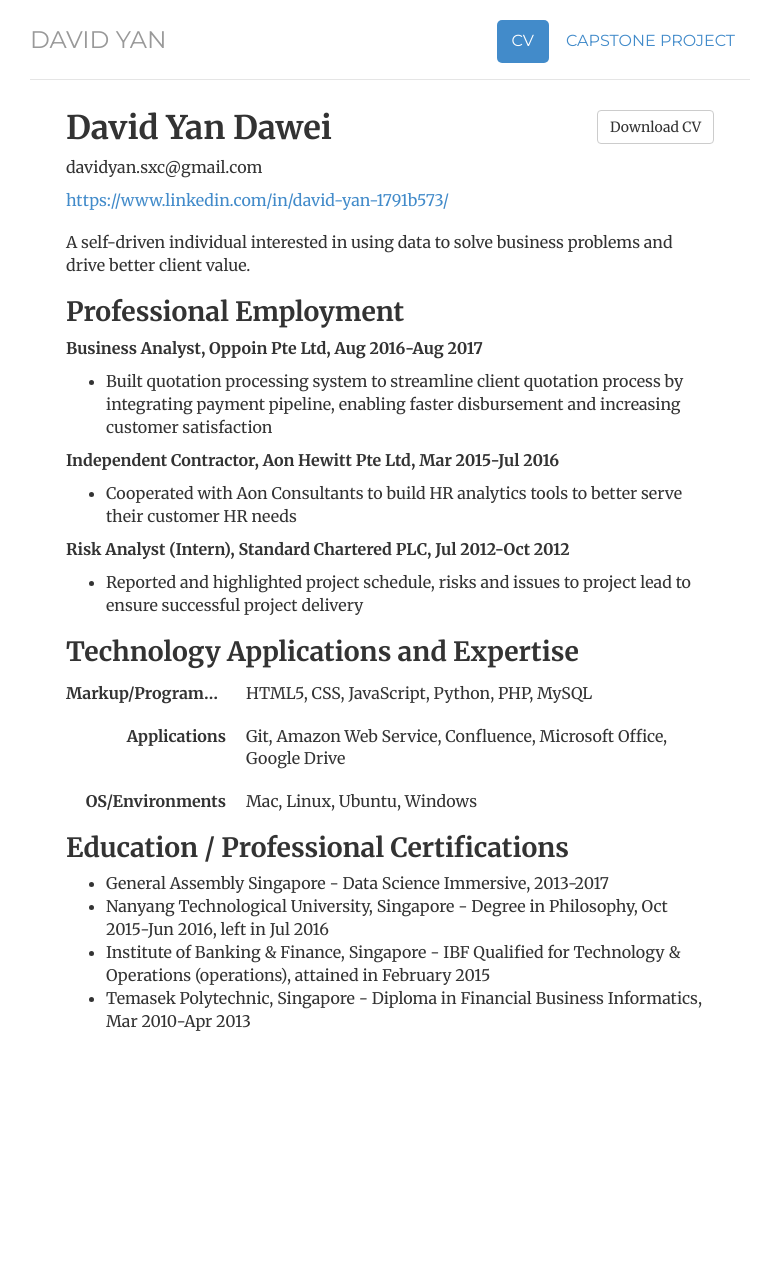
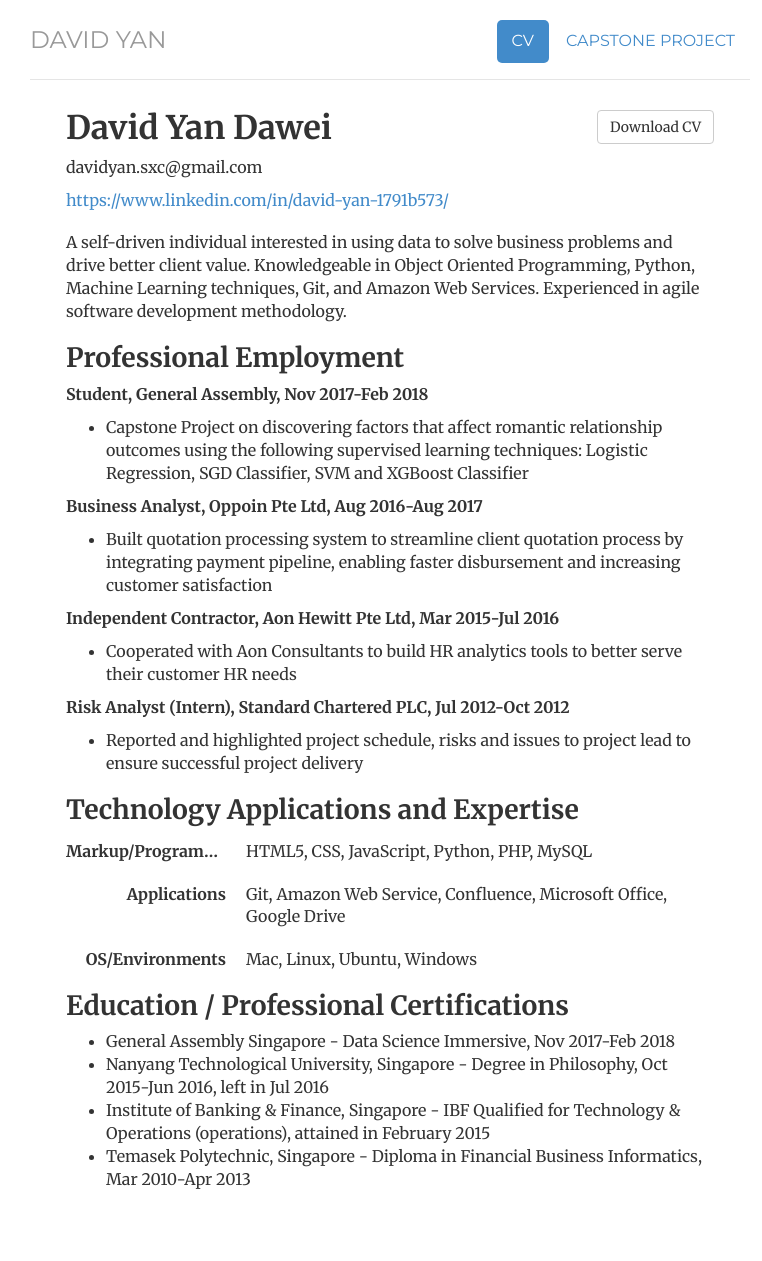
Before and after one commit to davidyan92/davidyan92.github.io, a Jekyll site: the page built from cv/index.html, in a window 1280 px wide. Shown: the whole page, without its empty margins (250-1012 px from the left). Built offline with Jekyll 4.4.1, drawn with Linux system fonts in a browser that asks for light colours; before the commit the page ends 1103 px from its top, so only the background shows below that.

```diff
--- a/cv/index.html
+++ b/cv/index.html
@@ -18,10 +18,14 @@ description: Current CV for David Yan
 	</address>
 	</div>
 
-	<p>A self-driven individual interested in using data to solve business problems and drive better client
-	value.</p>
+	<p>A self-driven individual interested in using data to solve business problems and drive better client value. Knowledgeable in Object Oriented Programming, Python, Machine Learning techniques, Git, and Amazon Web Services. Experienced in agile software development methodology.</p>
 
 	<h2>Professional Employment</h2>
+	<p><strong>Student, General Assembly, Nov 2017-Feb 2018</strong></p>
+	<ul>
+	<li>Capstone Project on discovering factors that affect romantic relationship outcomes using the following supervised learning techniques: Logistic Regression, SGD Classifier, SVM and XGBoost Classifier</li>
+	</ul>
+
 	<p><strong>Business Analyst, Oppoin Pte Ltd, Aug 2016-Aug 2017</strong></p>
 	<ul>
 	<li>Built quotation processing system to streamline client quotation process by integrating payment pipeline, enabling faster disbursement and increasing customer satisfaction</li>
@@ -53,7 +57,7 @@ description: Current CV for David Yan
 
 	<h2>Education / Professional Certifications</h2>
 	<ul>
-		<li>General Assembly Singapore - Data Science Immersive, 2013-2017</li>
+		<li>General Assembly Singapore - Data Science Immersive, Nov 2017-Feb 2018</li>
 		<li>Nanyang Technological University, Singapore - Degree in Philosophy, Oct 2015-Jun 2016, left in Jul 2016</li>
 		<li>Institute of Banking & Finance, Singapore - IBF Qualified for Technology & Operations (operations), attained in February 2015</li>
 		<li>Temasek Polytechnic, Singapore - Diploma in Financial Business Informatics, Mar 2010-Apr 2013</li>
--- a/index.html
+++ b/index.html
@@ -14,7 +14,6 @@ description: David, I like to let my mind wander when i get the chance.
 	<div itemscope itemtype="http://data-vocabulary.org/Person" class="col-sm-8">
 		<p class="lead">Hi, I'm <span itemprop="name">David Yan</span></p>
 
-	<!-- <p>I'm also available for hire as a <span itemprop="title">freelance web developer, data analyst or IT consultant</span>. <a href="contact">Drop me a line</a> about your project if you're interested in working with me.</p> -->
 	</div>
 </div>
 <!-- </div> -->
```
Also changed, not shown: contact/index.html (+12 -0 lines), 1 other file.
